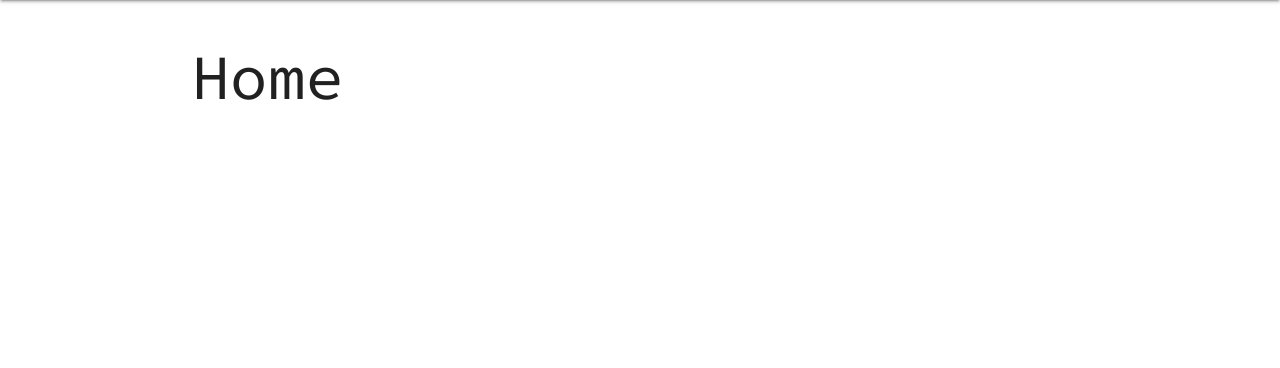
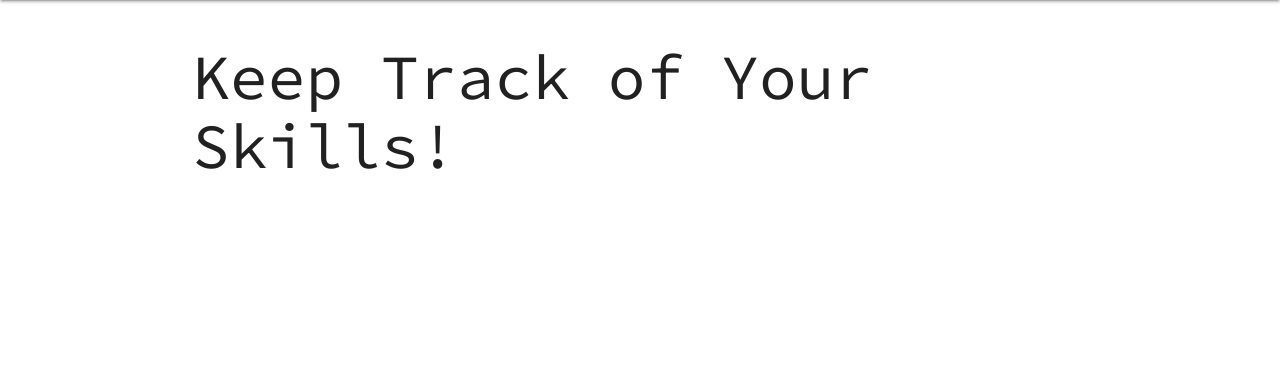
Before and after one commit to aflores94/django-dev-skills, a Django app: template main_app/templates/home.html in a window 1280 px wide. Shown: the part 64-432 px from the top of the page. Run offline with Django 3.2, Linux system fonts and the light colour scheme; the template is opened without the code that fills it, so the values that code supplies are empty; parts of the project's set-up code (start-up, migrations or seed data) failed here and were passed over.

Commit message:
updates homepage

```diff
--- a/main_app/templates/home.html
+++ b/main_app/templates/home.html
@@ -2,5 +2,5 @@
 
 
 {% block content %}
-<h1>Home</h1>
+<h1>Keep Track of Your Skills!</h1>
 {% endblock %}
--- a/main_app/urls.py
+++ b/main_app/urls.py
@@ -8,4 +8,4 @@ urlpatterns = [
     path('logout/', views.logout_view, name="logout"),
     path('add_skill/', views.CreateSkill.as_view(), name="add_skill"),
     path('skills_index/', views.SkillsIndex.as_view(), name="skills_index"),
-]
+]   ``
```
